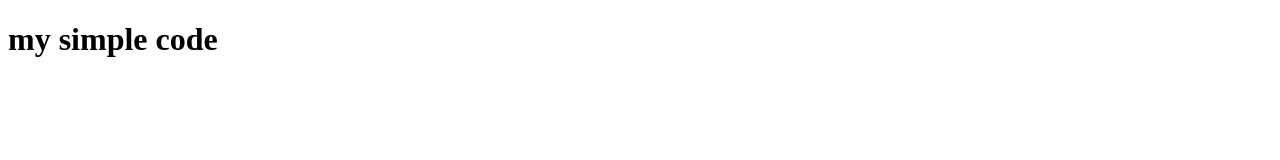
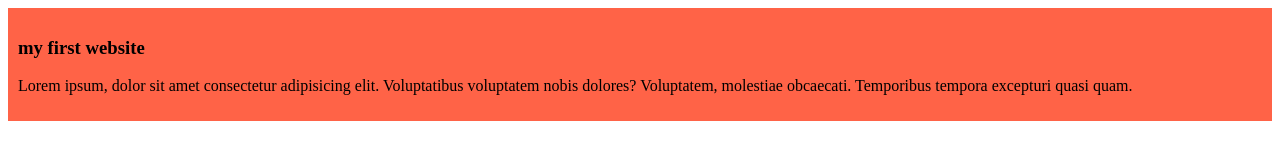
Before and after one commit to Majharul-Islam2121/my-simple-code, a plain HTML site: page index.html in a window 1280 px wide. Drawn offline with Linux system fonts and the light colour scheme.

Commit message:
paragraph

```diff
--- a/index.html
+++ b/index.html
@@ -4,8 +4,12 @@
     <meta charset="UTF-8">
     <meta name="viewport" content="width=device-width, initial-scale=1.0">
     <title>Document</title>
+    <link rel="stylesheet" href="style.css">
 </head>
 <body>
-    <h1>my simple code</h1>
+    <div>
+        <h3>my first website</h3>
+        <p>Lorem ipsum, dolor sit amet consectetur adipisicing elit. Voluptatibus voluptatem nobis dolores? Voluptatem, molestiae obcaecati. Temporibus tempora excepturi quasi quam.</p>
+    </div>
 </body>
 </html>
--- /dev/null
+++ b/style.css
@@ -0,0 +1 @@
+div{background-color: tomato;padding: 10px;}
```
